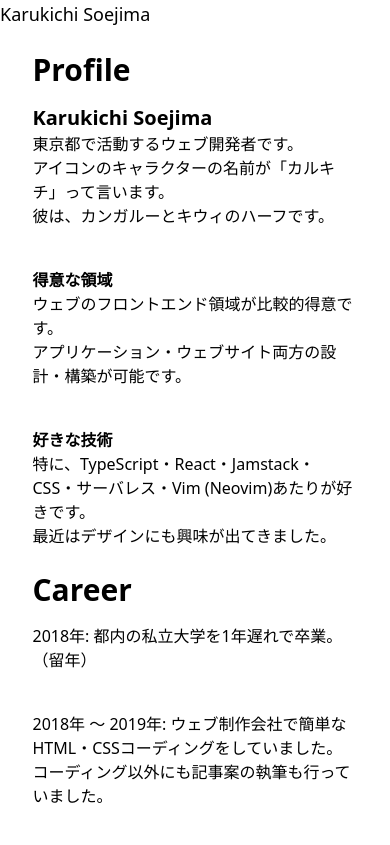
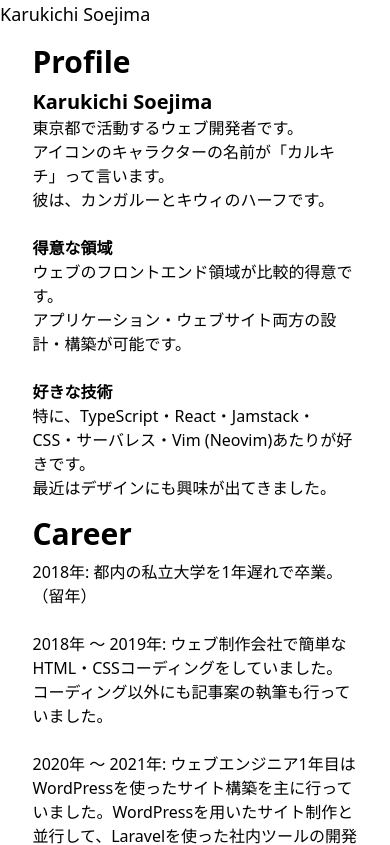
Before and after one commit to teddybear0430/portfolio, a Gatsby site: page / in a window 390 px wide. Shown: the top 845 px of the page. Built offline with nearby package versions, Linux system fonts and the light colour scheme; Gatsby itself is replaced by a stand-in of ours.

Commit message:
feat: Adjustment style.

```diff
--- a/src/components/Layout.tsx
+++ b/src/components/Layout.tsx
@@ -6,7 +6,9 @@ const Layout: React.FC<{ children: React.ReactNode }> = ({ children }) => {
   return (
     <div className="flex flex-col h-screen">
       <Header />
-      <main className="mx-auto w-10/12 lg:w-6/12">{children}</main>
+      <main className="flex-1">
+        <div className="mx-auto w-10/12 lg:w-6/12 ">{children}</div>
+      </main>
       <Footer />
     </div>
   );
--- a/src/components/sections/Career.tsx
+++ b/src/components/sections/Career.tsx
@@ -4,12 +4,12 @@ import SectionRoot from './SectionRoot';
 const Career: React.FC = () => {
   return (
     <SectionRoot heading="Career">
-      <p className="mb-10">2018年: 都内の私立大学を1年遅れで卒業。（留年）</p>
-      <p className="mb-10">
+      <p className="lg:mb-10 mb-6">2018年: 都内の私立大学を1年遅れで卒業。（留年）</p>
+      <p className="lg:mb-10 mb-6">
         2018年 〜 2019年:
         ウェブ制作会社で簡単なHTML・CSSコーディングをしていました。コーディング以外にも記事案の執筆も行っていました。
       </p>
-      <p className="mb-10">
+      <p className="lg:mb-10 mb-6">
         2020年 〜 2021年:
         ウェブエンジニア1年目はWordPressを使ったサイト構築を主に行っていました。WordPressを用いたサイト制作と並行して、Laravelを使った社内ツールの開発や、GatsbyJSを使ったサイトのフロントエンド・バックエンドの改修も行いました。
       </p>
--- a/src/components/sections/Profile.tsx
+++ b/src/components/sections/Profile.tsx
@@ -4,13 +4,13 @@ import SectionRoot from './SectionRoot';
 const Profile: React.FC = () => {
   return (
     <SectionRoot heading="Profile">
-      <div className="mb-10">
+      <div className="lg:mb-10 mb-6">
         <h3 className="font-bold text-xl">Karukichi Soejima</h3>
         <p>東京都で活動するウェブ開発者です。</p>
         <p>アイコンのキャラクターの名前が「カルキチ」って言います。</p>
         <p>彼は、カンガルーとキウィのハーフです。</p>
       </div>
-      <div className="mb-10">
+      <div className="lg:mb-10 mb-6">
         <h3 className="font-bold">得意な領域</h3>
         <p>ウェブのフロントエンド領域が比較的得意です。</p>
         <p>アプリケーション・ウェブサイト両方の設計・構築が可能です。</p>
--- a/src/components/sections/SectionRoot.tsx
+++ b/src/components/sections/SectionRoot.tsx
@@ -2,8 +2,8 @@ import React from 'react';
 
 const SectionRoot: React.FC<{ heading: string; children: React.ReactNode }> = ({ heading, children }) => {
   return (
-    <section className="my-6">
-      <h2 className="mb-4 text-3xl font-bold" id={`#${heading.toLowerCase()}`}>
+    <section className="lg:my-6 my-4">
+      <h2 className="lg:mb-4 mb-2  text-3xl font-bold" id={`#${heading.toLowerCase()}`}>
         {heading}
       </h2>
       <div>{children}</div>
```
